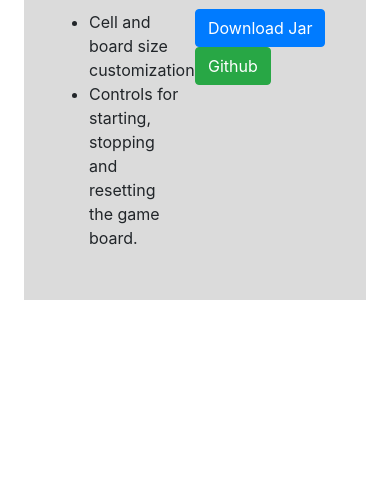
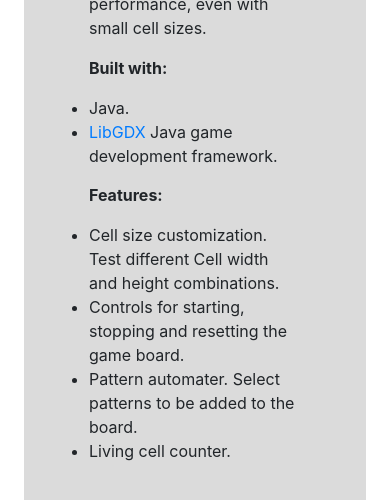
Before and after one commit to apearc03/PersonalWebsite, a PHP site: page /views/projects in a window 390 px wide. Shown: the part 1552-2052 px from the top of the page. Run offline with PHP 8.4, Linux system fonts and the light colour scheme; some libraries are stand-ins or nearby versions.

Commit message:
Project description imrpovements

```diff
--- a/css/mystyles.css
+++ b/css/mystyles.css
@@ -75,7 +75,7 @@ ABOUT PAGE
 EDUCATION PAGE
 */
 
-.education{
+#bsc{
 	padding-top: 150px;
 	padding-bottom: 100px;
 	padding-left: 10%;
@@ -83,6 +83,12 @@ EDUCATION PAGE
 
 }
 
+#gcseBlock{
+	padding-top: 75px;
+	padding-bottom: 100px;
+	padding-left: 10%;
+	padding-right: 10%;
+}
 
 
 .years{
@@ -107,5 +113,8 @@ EDUCATION PAGE
 	padding:50px;
 }
 
+#bscProject{
+	padding-top:25px;
+}
 
 /*Work History */
--- a/templates/navBar.html
+++ b/static/navBar.html
@@ -13,7 +13,7 @@
 			        <a id = "work history" class="nav-link" href="#">Work history</a>
 			      </li>
 			      <li class="nav-item">
-			        <a id = "education" class="nav-link" href="education">Education</a>
+			        <a id = "education" class="nav-link" href="education">Qualifications</a>
 			      </li>
 			      <li class="nav-item">
 			        <a id = "projects" class="nav-link" href="projects">Projects</a>
--- a/views/about.php
+++ b/views/about.php
@@ -4,7 +4,7 @@
    <head>
 
 	    <?php
-	     require("../templates/includes.html");
+	     require("../static/includes.html");
 	    ?>
 
    </head>
@@ -25,7 +25,7 @@
 
 
    	 <?php
-	    require("../templates/navBar.html");
+	    require("../static/navBar.html");
 	  ?>
 
 
@@ -53,7 +53,7 @@
 
 
 	<?php
-	    require("../templates/footerBar.html");
+	    require("../static/footerBar.html");
 	  ?>
 
 
--- a/views/projects.php
+++ b/views/projects.php
@@ -4,7 +4,7 @@
    <head>
 
 	    <?php
-	     require("../templates/includes.html");
+	     require("../static/includes.html");
 	    ?>
 
    </head>
@@ -17,7 +17,7 @@
 	 </script>
 
     <?php
-	    require("../templates/navBar.html");
+	    require("../static/navBar.html");
 	  ?>
 
 
@@ -25,11 +25,11 @@
 
 	  <div class="container-fluid project">
 		  <div class="row projectSegment">
-		    <div class="col-6">
+		    <div class="col-sm-6">
 		    	<h2>Pong</h2>
 
 		    	<p>My implementation of the classic arcade game, <a href = "https://en.wikipedia.org/wiki/Pong">Pong</a>.</p>
-
+		    	<p>This is a trimmed version of my <a href = "https://github.com/apearc03/pongProject-w-DB-connectivity" alt = "bscProj">BSc project</a>.</p>
 				<p><strong>Built with:</strong></p>
 		    	 <ul class="list-group">
 		    	 	<li>
@@ -50,14 +50,14 @@
 			      </ul>
 
 		    </div>
-			<div class="col-6">
+			<div class="col-sm-6">
 				 	<video class="embed-responsive vid" width="400" height="300" muted autoplay loop>
 					  <source src="../videos/pongLoop.mp4" type="video/mp4">
 					Your browser does not support the video tag.
 					</video>
 		         <div class="row">
 		         	<div class="mx-auto">
-			      		<a class="btn btn-primary" href="../apps/PongLIBGDX.jar" role="button" download>Download Jar</a>
+			      		<a class="btn btn-primary" href="../downloads/PongLIBGDX.jar" role="button" download>Download Jar</a>
 						<a class="btn btn-success" href="https://github.com/apearc03/pongDesktop" role="button">Github</a>
 					</div>
 		     	 </div>
@@ -68,10 +68,10 @@
 
 		 <div class="container-fluid project">
 		  <div class="row projectSegment">
-		    <div class="col-6">
+		    <div class="col-sm-6">
 		    	<h2>Conway's game of life</h2>
 			      <p>I re-created <a href = "https://en.wikipedia.org/wiki/Conway%27s_Game_of_Life">Conway's game of life<a>.</p>
-
+		    		<p>The program uses an algorithm which only tests active cell state rather than the entire board of cells. This leads to high performance, even with small cell sizes.</p>
 				<p><strong>Built with:</strong></p>
 		    	 <ul class="list-group">
 		    	 	<li>
@@ -84,21 +84,27 @@
 			     <p class = "features"><strong>Features:</strong></p>
 			     <ul class="list-group">
 		    	 	<li>
-			      		Cell and board size customization.
+			      		Cell size customization. Test different Cell width and height combinations.
 			      	</li>
 			      	<li>
 			      		Controls for starting, stopping and resetting the game board.
 			      	</li>
+			      	<li>
+			      		Pattern automater. Select patterns to be added to the board.
+			      	</li>
+			      	<li>
+			      		Living cell counter.
+			      	</li>
 			      </ul>
 		    </div>
-		    <div class="col-6">
+		    <div class="col-sm-6">
 		      <video class="embed-responsive vid" width="400" height="400" muted autoplay loop>
 					  <source src="../videos/conwayLoop.mp4" type="video/mp4">
 					Your browser does not support the video tag.
 					</video>
 		         <div class="row">
 		      		<div class="mx-auto">
-			      		<a class="btn btn-primary" href="../apps/GameOfLife.jar" role="button" download>Download Jar</a>
+			      		<a class="btn btn-primary" href="../downloads/GameOfLife.jar" role="button" download>Download Jar</a>
 						<a class="btn btn-success" href="https://github.com/apearc03/GameOfLife" role="button">Github</a>
 					</div>
 		      </div>
@@ -108,7 +114,7 @@
 
 		 <div class="container-fluid project">
 		  <div class="row projectSegment">
-		    <div class="col-6">
+		    <div class="col-sm-6">
 		    	<h2>alexpearce.me</h2>
 			      <p>A personal website to showcase information about myself. </p>
 			      	<p><strong>Built with:</strong></p>
@@ -137,7 +143,7 @@
 			      	</li>
 			      </ul>
 		    </div>
-		    <div class="col-6">
+		    <div class="col-sm-6">
 		      <video class="embed-responsive vid" width="400" height="300" muted autoplay loop>
 					  <source src="../videos/pongLoop.mp4" type="video/mp4">
 					Your browser does not support the video tag.
```
Also changed, not shown: views/education.php (+10 -6 lines), static/footerBar.html (renamed from templates/footerBar.html), static/includes.html (renamed from templates/includes.html), 3 other files.
